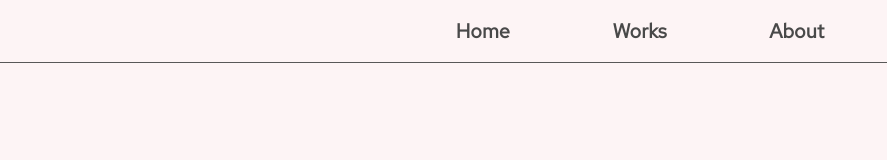
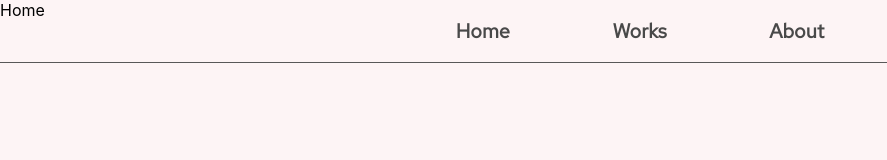
Before and after one commit to rszimmer/portfolio, a React (Create React App) app: page / in a window 1280 px wide. Shown: the top 160 px of the page, without its empty margins (0-887 px from the left). Built offline with nearby package versions, Linux system fonts and the light colour scheme.

Commit message:
:constructions: feat - Adding the home component to the project

```diff
--- a/src/App.js
+++ b/src/App.js
@@ -1,10 +1,12 @@
 import "./App.css";
 import Header from "./components/Header/Header";
+import Home from "./components/Home/Home";
 
 function App() {
   return (
     <div className='App'>
       <Header />
+      <Home />
     </div>
   );
 }
--- /dev/null
+++ b/src/components/Home/Home.jsx
@@ -0,0 +1,8 @@
+import React from "react";
+import "./Home.css";
+
+const Home = () => {
+  return <div>Home</div>;
+};
+
+export default Home;
```
Also changed, not shown: src/components/Home/Home.css (added).
